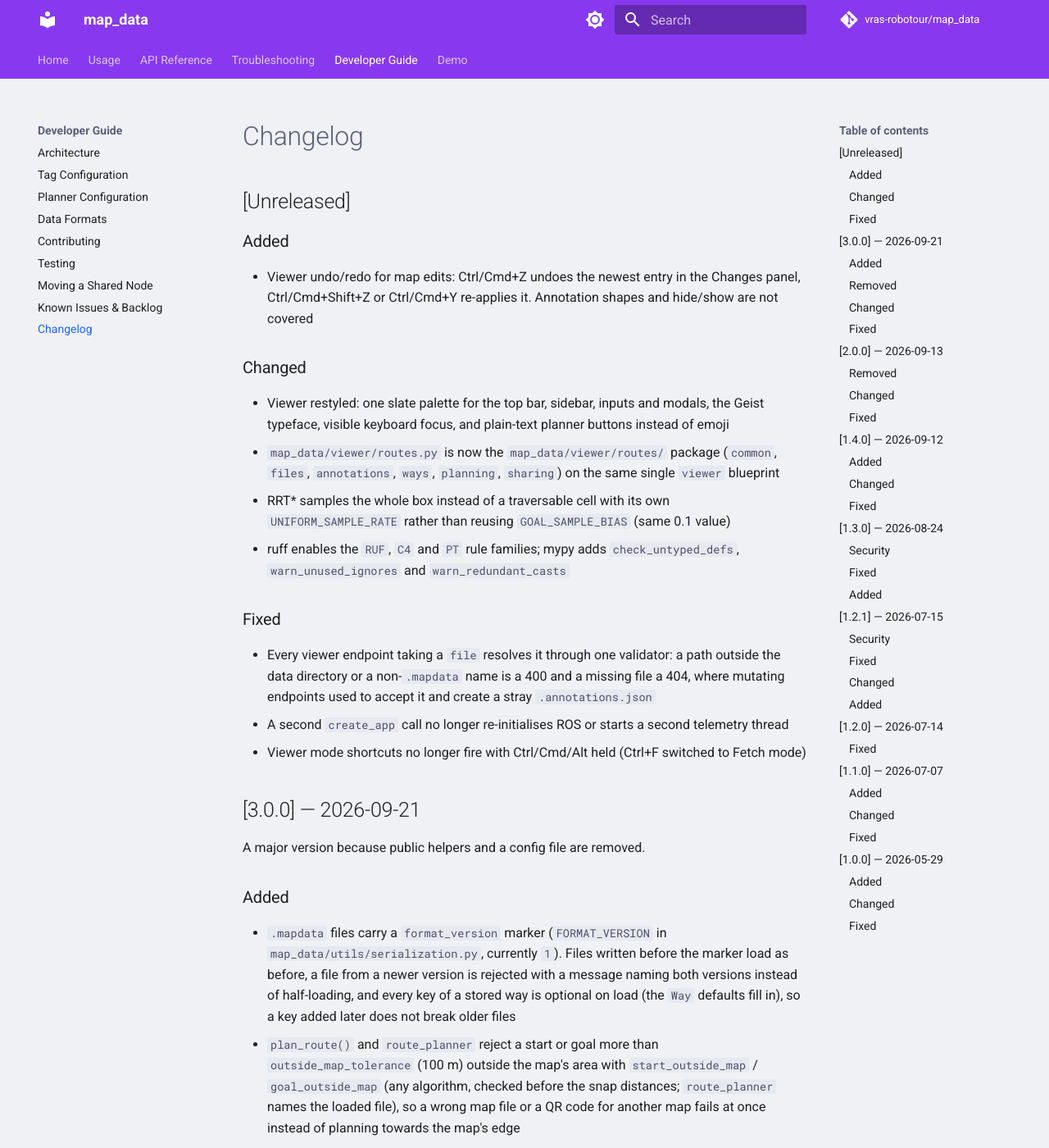
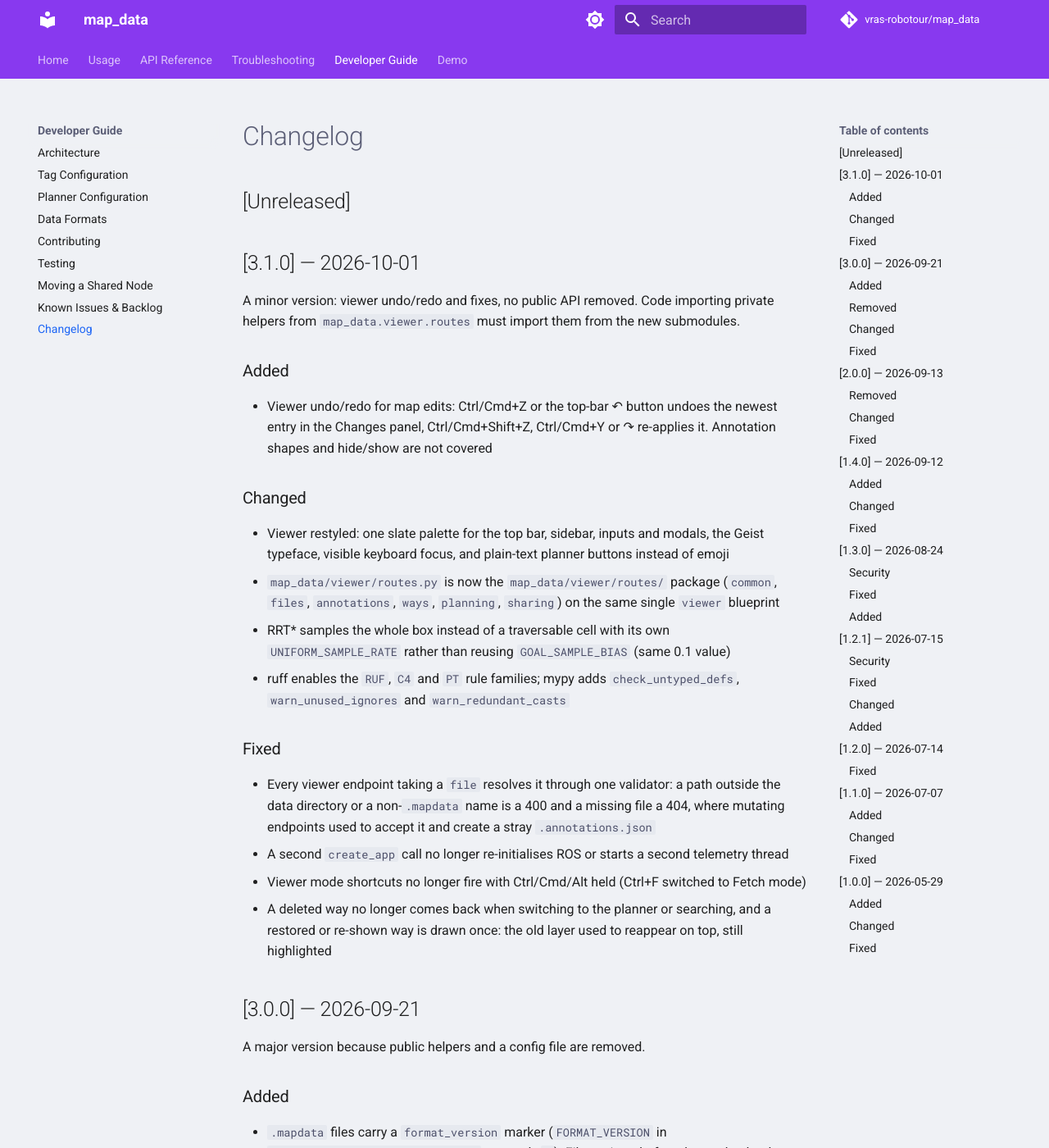
Before and after one commit to vras-robotour/map_data, an MkDocs documentation site: the page built from docs/dev/changelog.md, in a window 1280 px wide and 1400 px high. Shown: the whole window at 82% size. Built offline with MkDocs 1.6.1 and Material for MkDocs 9.7.7, drawn with Linux system fonts in a browser that asks for light colours; comment, search, counter and statistics services are not loaded.

Commit message:
Bump version to 3.1.0 and update the changelog

```diff
--- a/docs/dev/changelog.md
+++ b/docs/dev/changelog.md
@@ -2,10 +2,16 @@
 
 ## [Unreleased]
 
+## [3.1.0] — 2026-10-01
+
+A minor version: viewer undo/redo and fixes, no public API removed. Code importing private
+helpers from `map_data.viewer.routes` must import them from the new submodules.
+
 ### Added
 
-- Viewer undo/redo for map edits: Ctrl/Cmd+Z undoes the newest entry in the Changes panel,
-  Ctrl/Cmd+Shift+Z or Ctrl/Cmd+Y re-applies it. Annotation shapes and hide/show are not covered
+- Viewer undo/redo for map edits: Ctrl/Cmd+Z or the top-bar ↶ button undoes the newest entry
+  in the Changes panel, Ctrl/Cmd+Shift+Z, Ctrl/Cmd+Y or ↷ re-applies it. Annotation shapes and
+  hide/show are not covered
 
 ### Changed
 
@@ -25,6 +31,8 @@
   endpoints used to accept it and create a stray `.annotations.json`
 - A second `create_app` call no longer re-initialises ROS or starts a second telemetry thread
 - Viewer mode shortcuts no longer fire with Ctrl/Cmd/Alt held (Ctrl+F switched to Fetch mode)
+- A deleted way no longer comes back when switching to the planner or searching, and a restored
+  or re-shown way is drawn once: the old layer used to reappear on top, still highlighted
 
 ## [3.0.0] — 2026-09-21
 
--- a/package.xml
+++ b/package.xml
@@ -2,7 +2,7 @@
 <?xml-model href="http://download.ros.org/schema/package_format3.xsd" schematypens="http://www.w3.org/2001/XMLSchema"?>
 <package format="3">
   <name>map_data</name>
-  <version>3.0.0</version>
+  <version>3.1.0</version>
   <description>Map data processing and path planning for outdoor robot navigation using OSM data.</description>
   <maintainer email="vlkjan6@fel.cvut.cz">Vlk Jan</maintainer>
   <license>BSD-3-Clause</license>
--- a/pyproject.toml
+++ b/pyproject.toml
@@ -4,7 +4,7 @@ build-backend = "setuptools.build_meta"
 
 [project]
 name = "map_data"
-version = "3.0.0"
+version = "3.1.0"
 # requires-python is intentionally NOT declared: colcon's ament_python build
 # parses the setup() dump with ast.literal_eval, which chokes on the
 # SpecifierSet object it produces. The Python 3.12+ floor is enforced by CI
```
Also changed, not shown: 2 other files.
